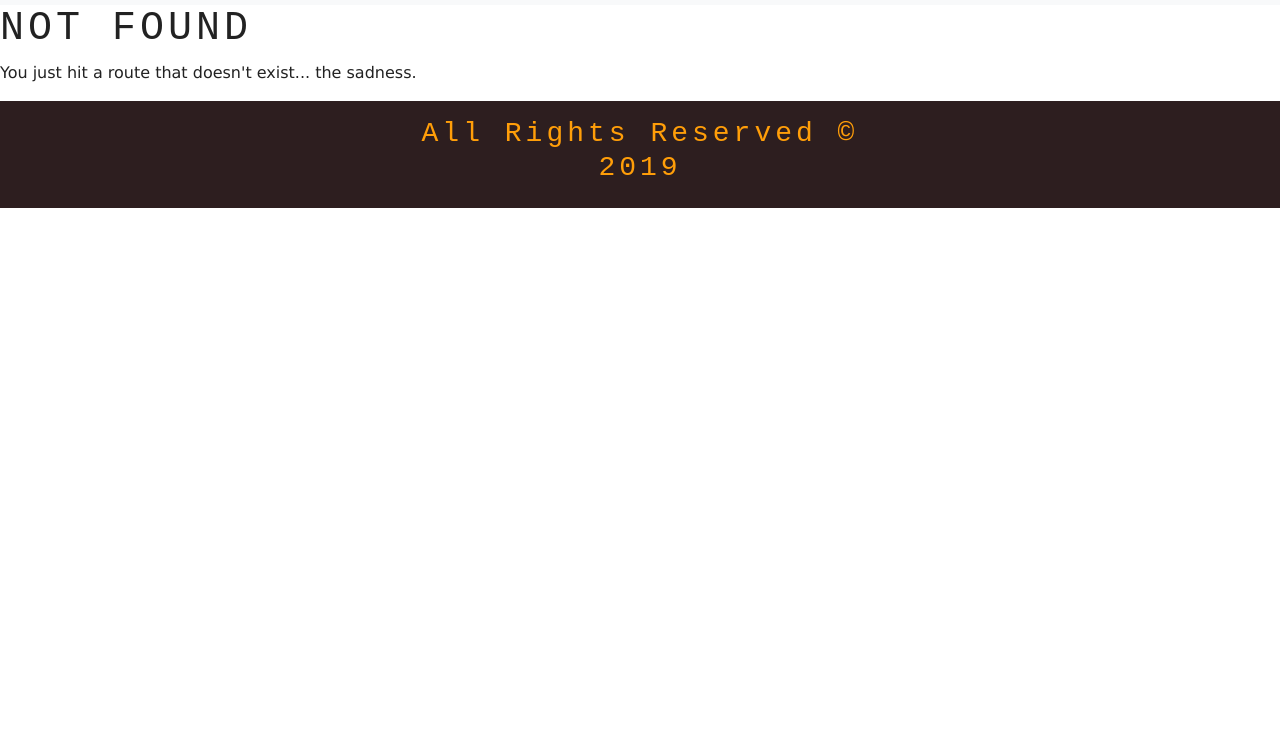
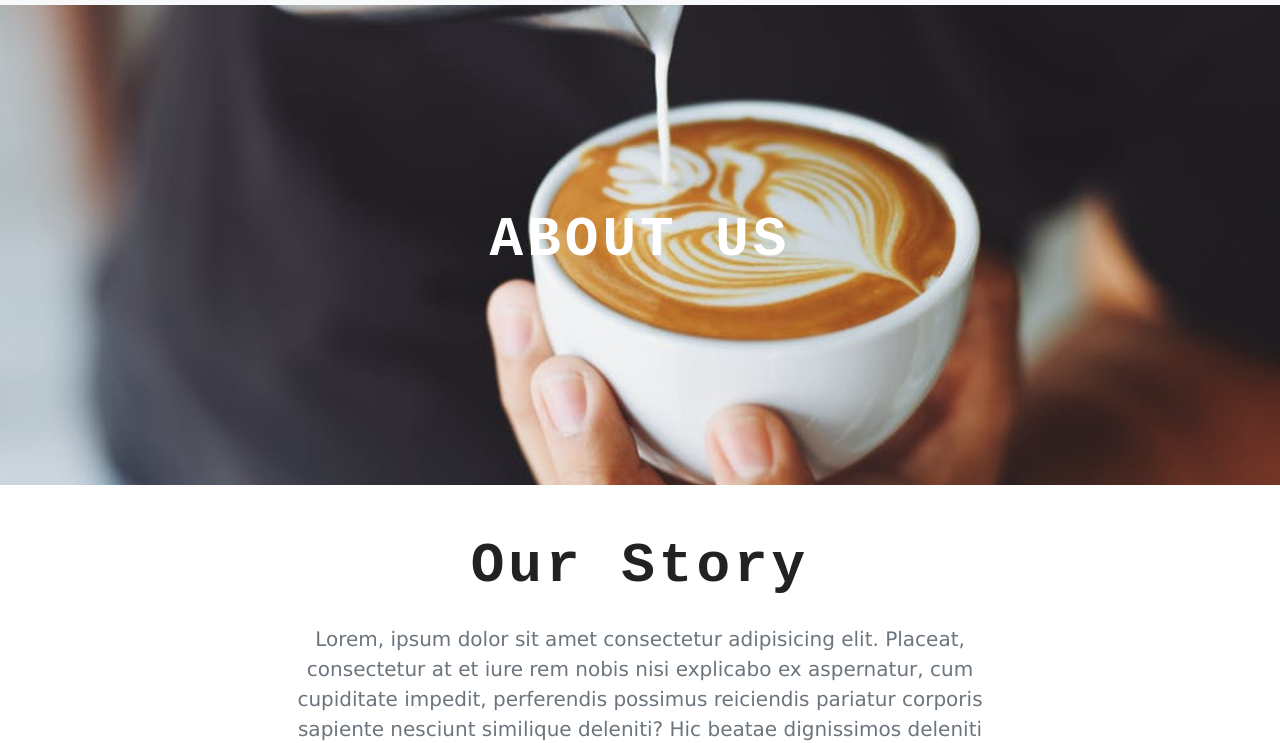
Before and after one commit to sixheads/gatsby-coffee-project, a Gatsby site: page /about in a window 1280 px wide. Before the commit this address had no page. Shown: the part 69-812 px from the top of the page. Built offline with nearby package versions, Linux system fonts and the light colour scheme; Gatsby itself is replaced by a stand-in of ours.

Commit message:
Setup About page

```diff
--- a/src/components/layout.css
+++ b/src/components/layout.css
@@ -28,7 +28,8 @@
   color: var(--mainYellow);
   font-size: 2rem;
 }
-.default-background {
+.default-background,
+.about-background {
   min-height: 100vh;
   display: flex;
   align-items: center;
@@ -36,6 +37,9 @@
   background: linear-gradient(rgba(255, 158, 9, 0.5), rgba(255, 158, 9, 0.5));
   background-position: center;
   background-size: cover;
+}
+.about-background {
+  min-height: 60vh;
 }
 .btn-yellow {
   color: var(--mainYellow);
--- /dev/null
+++ b/src/pages/about.js
@@ -0,0 +1,34 @@
+import React from "react"
+import { graphql } from "gatsby"
+
+import Layout from "../components/layout"
+import SEO from "../components/seo"
+
+import BackgroundSection from "../components/Globals/BackgroundSection"
+import Info from "../components/Home/Info"
+
+const AboutPage = ({ data }) => (
+  <Layout>
+    <SEO title="Home" />
+    <BackgroundSection
+      img={data.img.childImageSharp.fluid}
+      title="about us"
+      styleClass="about-background"
+    />
+    <Info />
+  </Layout>
+)
+
+export const query = graphql`
+  {
+    img: file(relativePath: { eq: "about-background.jpeg" }) {
+      childImageSharp {
+        fluid {
+          ...GatsbyImageSharpFluid_tracedSVG
+        }
+      }
+    }
+  }
+`
+
+export default AboutPage
```
